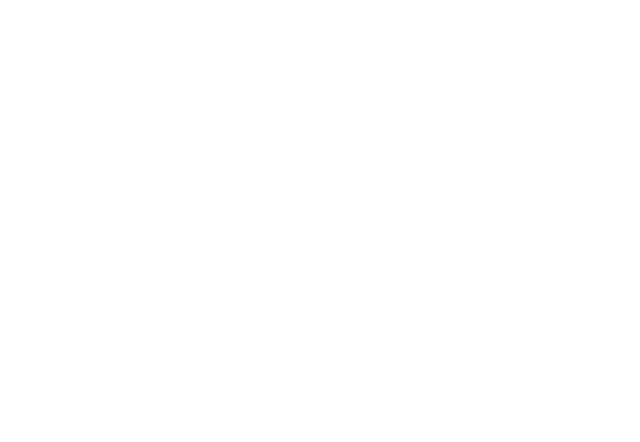
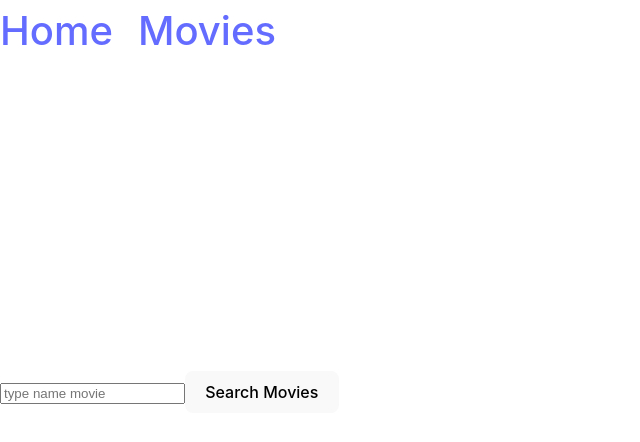
Before and after one commit to leguter/goit-react-hw-05, a React (Vite) app: page /Movies in a window 1280 px wide. Before the commit this address had no page. Shown: the top 442 px of the page, without its empty margins (0-640 px from the left). Built offline with nearby package versions, Linux system fonts and the light colour scheme.

Commit message:
problem with render

```diff
--- a/package.json
+++ b/package.json
@@ -12,6 +12,8 @@
   "dependencies": {
     "@vitejs/plugin-react-swc": "^3.7.0",
     "axios": "^1.7.4",
+    "clsx": "^2.1.1",
+    "formik": "^2.4.6",
     "react": "^18.3.1",
     "react-dom": "^18.3.1",
     "react-router-dom": "^6.26.1"
--- a/pages/MovieDetailsPage/MovieDetailsPage.module.css
+++ b/pages/MovieDetailsPage/MovieDetailsPage.module.css
@@ -22,5 +22,6 @@
 }
 .linkDetails {
  position: absolute;
- top:90%
+ top:90%;
+  padding-left: 0;
 }
--- /dev/null
+++ b/pages/MoviesPage/MoviesPage.jsx
@@ -0,0 +1,38 @@
+import { useEffect, useState } from "react";
+import { useSearchParams } from "react-router-dom";
+import axios from "axios";
+import FormSearchMovies from "../../src/components/FormSearchMovies/FormSearchMovies";
+import MovieList from "../../src/components/MovieList/MovieList";
+const MoviesPage = () => {
+  const [searchingMovieData, setSearchingMovieData] = useState([])
+  const [searchParams,setSearchParams] = useSearchParams({})
+
+  const onSearch = value => {
+setSearchParams({ query: value.searchMovie });
+  }
+  const queryValue = searchParams.get('query')
+  useEffect(() => {
+     if(!queryValue) return
+     async function getMovies() {
+       const options = {
+         headers: {
+           Authorization:
+             "Bearer eyJhbGciOiJIUzI1NiJ9.eyJhdWQiOiI0YjZkNGU1ZTZmODYzN2RmNWM2YmYxZjgwZmRlZmIxMyIsIm5iZiI6MTcyMzkwNjI1NC40MjY3ODEsInN1YiI6IjY2YzBiMWI0MmVkZDU1YjRlZTkyMTgyMyIsInNjb3BlcyI6WyJhcGlfcmVhZCJdLCJ2ZXJzaW9uIjoxfQ.OFOO9NBVThnrE61EiyMKXRWS7W4VDKoWe-XvNrh3sU0",
+         },
+       };
+       const url = `https://api.themoviedb.org/3/search/movie?include_adult=false&language=en-US&page=1&query=${queryValue}`;
+       const response = await axios.get(url, options);
+       console.log(response.data)
+       setSearchingMovieData(response.data);
+     }
+     getMovies();
+   }, [queryValue]);
+    return (
+      <div>
+        <FormSearchMovies onSearch={onSearch} />
+        <MovieList TrendingMovies={searchingMovieData} />
+  </div>
+  )
+}
+
+export default MoviesPage
--- a/src/App.jsx
+++ b/src/App.jsx
@@ -1,14 +1,18 @@
-import './App.css'
-import { Routes, Route } from "react-router-dom";
+
+import { Routes, Route} from "react-router-dom";
 import HomePage from '../pages/HomePage/HomePage';
 import MovieDetailsPage from '../pages/MovieDetailsPage/MovieDetailsPage';
 import MovieCast from './components/MovieCast/MovieCast';
 import MovieReviews from './components/MovieReviews/MovieReviews';
+import Navigation from "./components/Navigation/Navigation";
+import MoviesPage from "../pages/MoviesPage/MoviesPage";
 function App() {
   return (
     <>
+      <Navigation />
       <Routes>
         <Route path="/" element={<HomePage />} />
+        <Route path='Movies'element={<MoviesPage />}/>
         <Route path="/movies/:movieId" element={<MovieDetailsPage />}>
           <Route path="cast" element={<MovieCast />} />
           <Route path="reviews" element={<MovieReviews />} />
--- /dev/null
+++ b/src/components/FormSearchMovies/FormSearchMovies.jsx
@@ -0,0 +1,29 @@
+import { Field, Formik,Form } from "formik";
+const FormSearchMovies = ({
+    onSearch,
+}) => {
+  const initialValues = {
+    searchMovie: "",
+  };
+  function handleSubmit(values) {
+    onSearch(values);
+  }
+  return (
+    <Formik
+      onSubmit={handleSubmit}
+      initialValues={initialValues}
+    >
+      <Form>
+        <Field
+          type="text"
+          placeholder="type name movie"
+          required
+          name="searchMovie"
+        />
+        <button type="submit">Search Movies</button>
+      </Form>
+    </Formik>
+  );
+}
+
+export default FormSearchMovies
--- a/src/components/MovieCast/MovieCast.jsx
+++ b/src/components/MovieCast/MovieCast.jsx
@@ -33,10 +33,10 @@ const MovieCast = () => {
                   ? `https://image.tmdb.org/t/p/w500${movieCast.profile_path}`
                   : defaultImg
               }
-              width={250}
+              width={300}
               alt="poster"
             />
-            <h3>{movieCast.character}</h3>
+            <h4>{movieCast.character}</h4>
           </li>
         );
       })}
--- a/src/components/MovieCast/MovieCast.module.css
+++ b/src/components/MovieCast/MovieCast.module.css
@@ -4,4 +4,5 @@
     flex-direction: row;
     flex-wrap: wrap;
     gap: 10px;
+     padding-left: 0;
 }
--- a/src/components/MovieReviews/MovieReviews.module.css
+++ b/src/components/MovieReviews/MovieReviews.module.css
@@ -1,5 +1,8 @@
 .list {
     list-style-type: none;
+    width: 1200px;
+    margin-left: auto;
+    margin-right: auto;
 }
 .listItem {
     display: flex;
--- /dev/null
+++ b/src/components/Navigation/Navigation.jsx
@@ -0,0 +1,22 @@
+import clsx from "clsx";
+import { NavLink } from "react-router-dom";
+import css from './Navigation.module.css'
+const Navigation = () => {
+    const buildLinkClass = ({ isActive }) => {
+      return clsx(css.link, isActive && css.active);
+    };
+  return (
+    <header className={css.container}>
+      <nav className={css.nav}>
+        <NavLink to="/" className={buildLinkClass}>
+          Home
+        </NavLink>
+        <NavLink to="/Movies" className={buildLinkClass}>
+          Movies
+        </NavLink>
+      </nav>
+    </header>
+  );
+}
+
+export default Navigation
--- /dev/null
+++ b/src/components/Navigation/Navigation.module.css
@@ -0,0 +1,10 @@
+.container {
+    font-size: 40px;
+    position: absolute;
+    top: 1px;
+    border-bottom: 1px solid white;
+}
+.nav {
+display: flex;
+    gap: 25px;
+}
```
Also changed, not shown: 1 other file (tests, documents, lock files or other folders).
